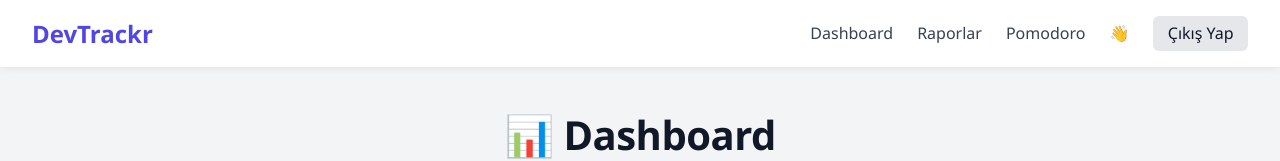
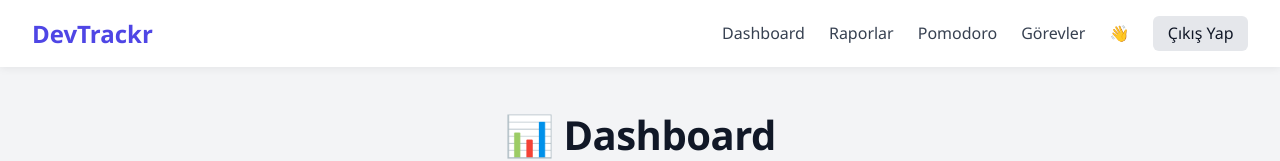
Before and after one commit to erdemsincer/DevTrackr, a React (Vite) app in the folder devtrackr-ui/: page / in a window 1280 px wide. Shown: the top 161 px of the page. Built offline with nearby package versions, Linux system fonts and the light colour scheme; no server answers; sample sign-in values are in the browser's storage.

Commit message:
navbar eklemeleri

```diff
--- a/devtrackr-ui/src/components/layout/Navbar.tsx
+++ b/devtrackr-ui/src/components/layout/Navbar.tsx
@@ -18,7 +18,8 @@ const Navbar = () => {
             <div className="nav-links">
                 <Link to="/">Dashboard</Link>
                 <Link to="/reports">Raporlar</Link>
-                <Link to="/pomodoro">Pomodoro</Link> {/* ✅ EKLENDİ */}
+                <Link to="/pomodoro">Pomodoro</Link>
+                <Link to="/tasks">Görevler</Link>
 
                 {isAuthenticated ? (
                     <>
```
